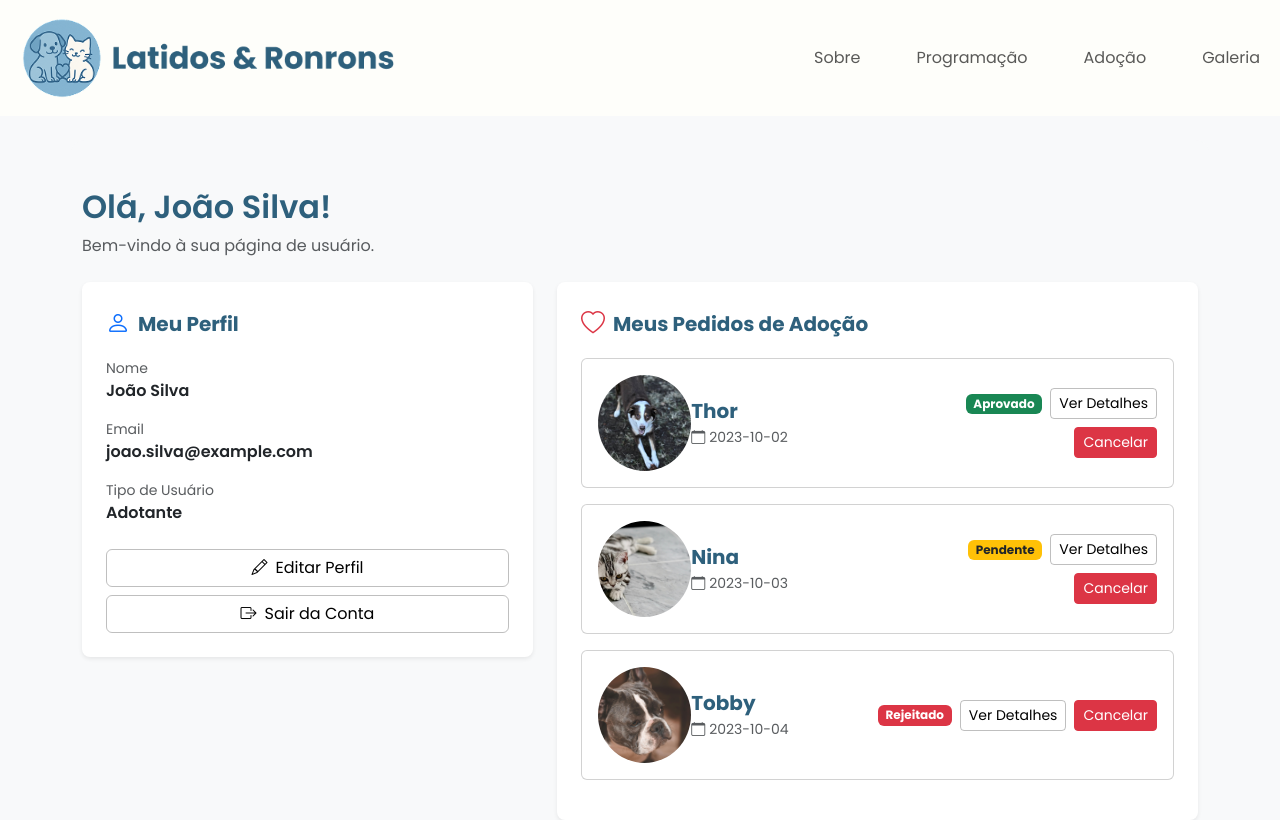
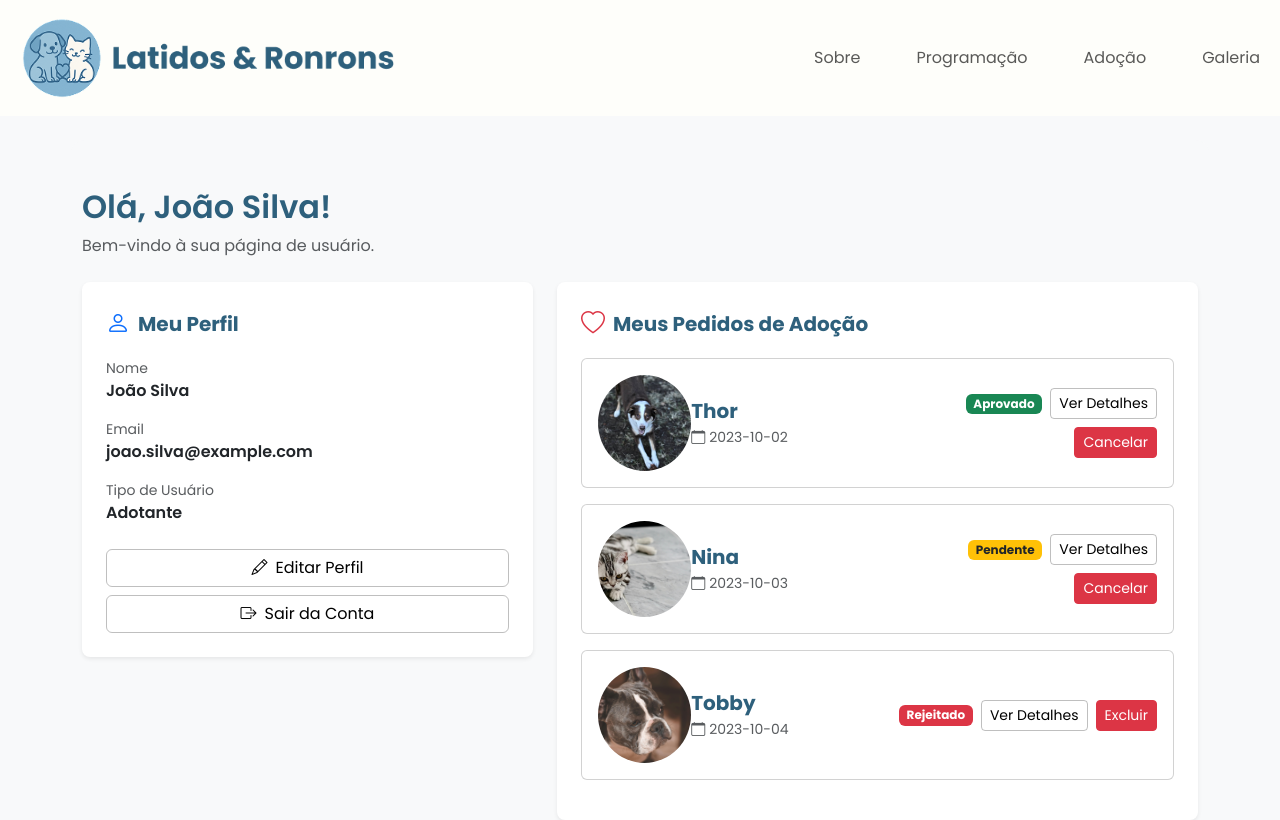
Before and after one commit to chryssstina/Adocao_de_Animais_React, a React (Vite) app in the folder Latidos_E_Ronrons/: page /user in a window 1280 px wide. Shown: the top 820 px of the page. Built offline with nearby package versions, Linux system fonts and the light colour scheme.

Commit message:
Add conditional button for rejected adoption status
The 'Cancelar' button is now replaced with an 'Excluir' button when the adoption status is 'rejeitado'. This improves user interaction by providing context-specific actions.

```diff
--- a/Latidos_E_Ronrons/src/components/AdoptionCard/AdoptionCard.jsx
+++ b/Latidos_E_Ronrons/src/components/AdoptionCard/AdoptionCard.jsx
@@ -45,7 +45,14 @@ function AdoptionCard({ animalName, adoptionDate, status, photo }) {
             <button className="btn btn-outline-secondary btn-sm button_black">
               Ver Detalhes
             </button>
-            <button className="btn btn-danger btn-sm">Cancelar</button>
+            {
+              status === "rejeitado" ? (
+                <button className="btn btn-danger btn-sm" id="DeleteButton">Excluir</button>
+              ) : (
+                <button className="btn btn-danger btn-sm" id="CancelButton">Cancelar</button>
+              )
+            }
+
           </div>
         </div>
       </div>
```
